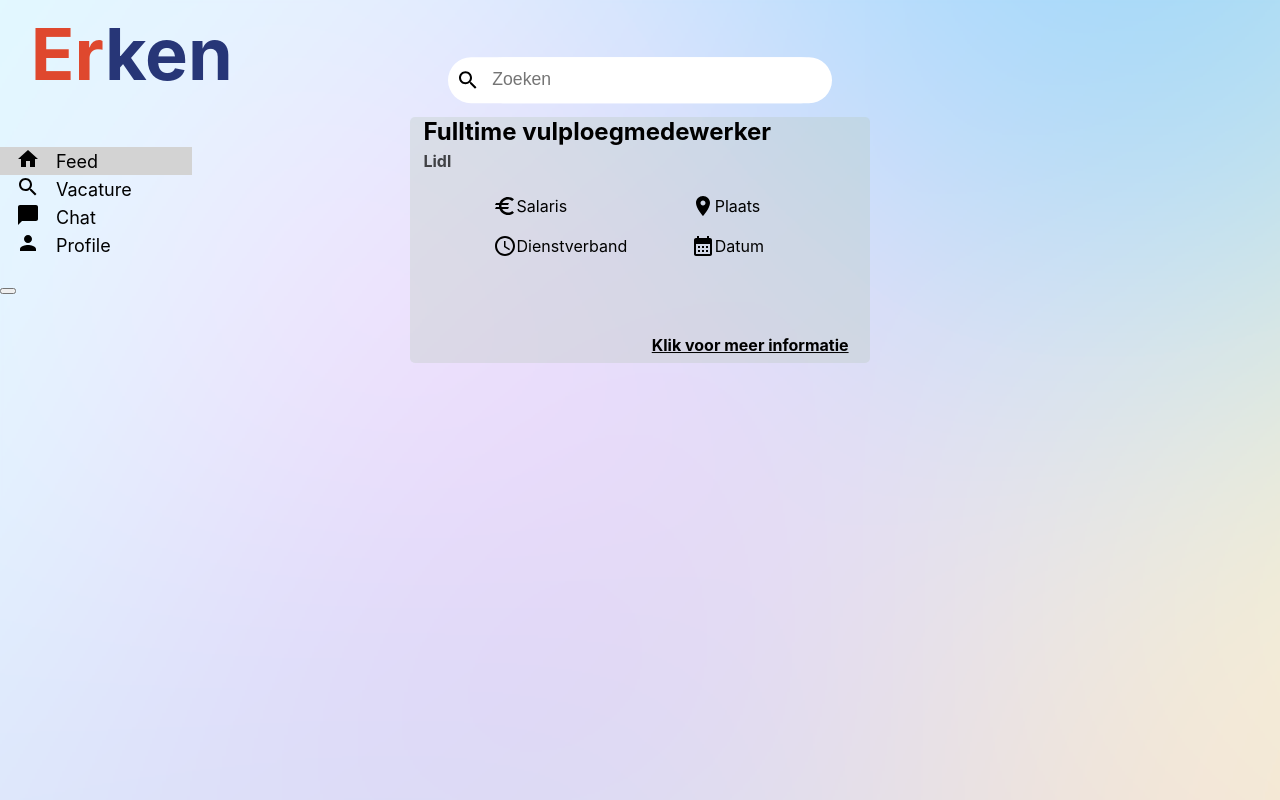
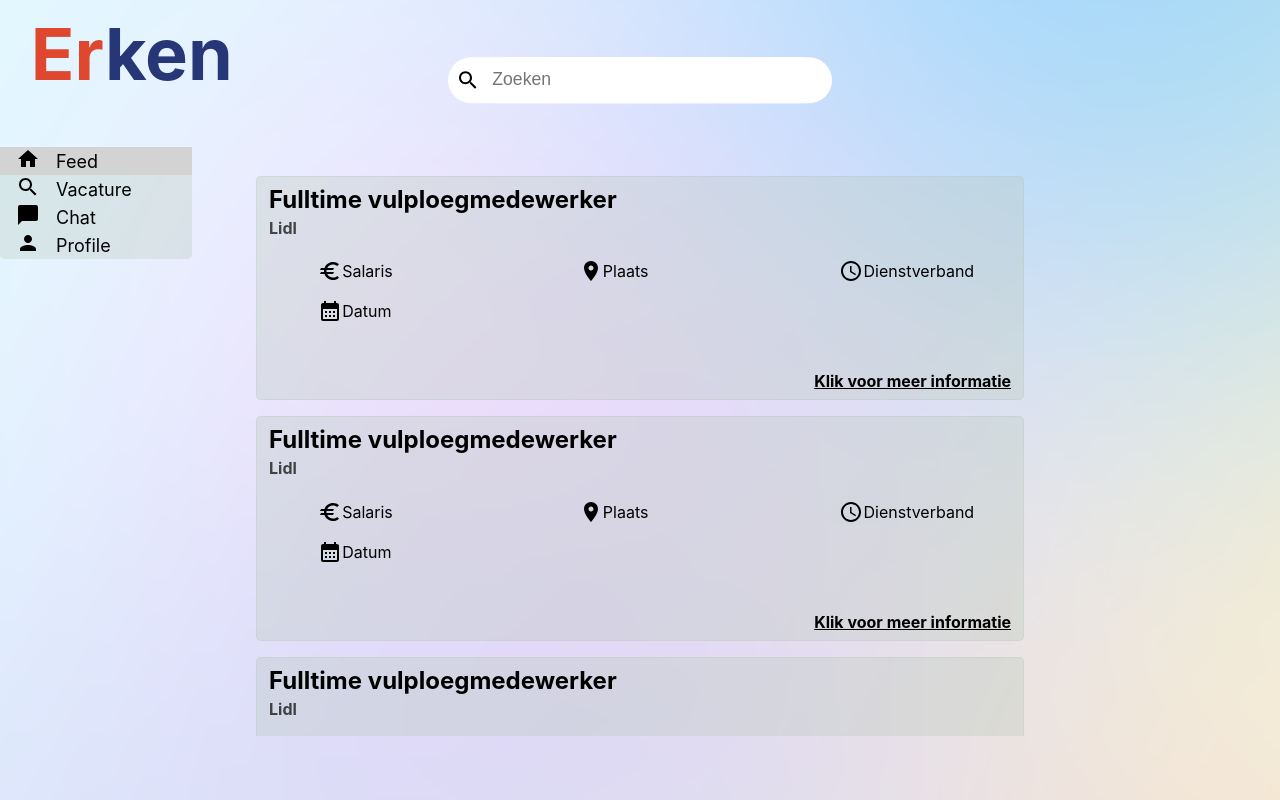
Before and after one commit to ryodc/Erken, a React (Create React App) app in the folder client/: page / in a window 1280 px wide. Built offline with nearby package versions, Linux system fonts and the light colour scheme.

Commit message:
feed page 2.0

```diff
--- a/client/src/Components/Default/sidebar.css
+++ b/client/src/Components/Default/sidebar.css
@@ -14,6 +14,8 @@
   height: auto;
   padding: 0;
   width: 100%;
+  background-color: rgba(183, 197, 183, 0.3);
+  border-radius: 5px;
 }
 
 .SidebarList .row {
--- a/client/src/Components/Default/sidebar.js
+++ b/client/src/Components/Default/sidebar.js
@@ -35,7 +35,7 @@ function Sidebar() {
               );
             })}
           </ul>
-          <button className="Button2"></button>
+          {/* <button className="Button2"></button> */}
         </div>
       </div>
     </BrowserRouter>
--- a/client/src/Components/Feed/feed.css
+++ b/client/src/Components/Feed/feed.css
@@ -1,9 +1,16 @@
+.feed-container {
+  width: 100vw;
+  height: 100vh;
+  overflow: hidden;
+}
+
 .feed-header-searchdiv {
   display: flex;
   align-items: center;
   justify-content: space-between;
   width: 30%;
   min-width: 200px;
+  max-width: 510px;
   position: fixed;
   left: 50%;
   top: 10%;
@@ -25,65 +32,124 @@
 }
 
 .feed-body {
-  /* background-color: rgb(202, 205, 206); */
+  /* background-color: rgb(202, 205, 206);
   position: fixed;
   top: 30%;
   left: 50%;
   -webkit-transform: translate(-50%, -50%);
   transform: translate(-50%, -50%);
-  width: 45%;
-  min-width: 400px;
+  width: 45%; */
+  margin-left: auto;
+  margin-right: auto;
+  display: table;
+  min-width: 450px;
+  max-width: 900px;
+  margin-top: 8rem;
 }
 
-.feed-vacature {
+.feed-vacature-cards {
+  display: grid;
+  grid-template-columns: repeat(auto-fill, minmax(450px, 1fr));
+  gap: 1rem;
+  margin-top: 3rem;
+  overflow-y: auto;
+  overflow-x: hidden;
+  max-height: 70vh;
+  width: 60vw;
+  min-width: 475px;
+  scrollbar-width: thin;
+  scrollbar-color: #d7d7fc #cceaeb;
+}
+
+.card {
+  border: 1px solid rgba(183, 197, 183, 0.3);
+  border-radius: 5px;
+  background-color: rgba(183, 197, 183, 0.3);
+  width: 100%;
+  max-height: 40vh;
+}
+
+/* .feed-vacature {
   width: 80%;
   height: 80%;
   background-color: rgba(183, 197, 183, 0.3);
   border-radius: 5px;
   margin-left: 10%;
   margin-bottom: 4%;
+} */
+
+.feed-vacature-function > h2 {
+  margin-top: 0.5rem;
+  margin-left: 0.75rem;
+  margin-bottom: 0;
 }
 
-.feed-vacature-function {
-  width: 100%;
-}
-
-.feed-vacature-function h2 {
-  margin: 5% 0 1% 3%;
-  padding: 0;
-}
-
-.feed-vacature-workplace {
-  width: 100%;
+.feed-vacature-workplace h4 {
+  margin-top: 0.25rem;
+  margin-left: 0.75rem;
   opacity: 70%;
 }
 
-.feed-vacature-workplace h4 {
+.feed-vacature-div-icons {
+  /* width: 100%; */
+  /* display: flex;
+  flex-wrap: wrap; */
+  display: grid;
+  grid-template-columns: repeat(auto-fill, minmax(200px, 1fr));
+  gap: 1rem;
+}
+
+.feed-vacature-icons {
+  display: flex;
+  align-items: center;
+  width: 20%;
+  margin-left: 25%;
+}
+
+.feed-vacature-info > h4 {
+  text-align: right;
+  margin-top: 3rem;
+  margin-right: 0.75rem;
+  margin-bottom: 0.5rem;
+  text-decoration: underline;
+}
+
+/* .feed-vacature-function h2 {
+  margin: 5% 0 1% 3%;
+  padding: 0;
+} */
+
+/* .feed-vacature-workplace {
+  width: 100%;
+  opacity: 70%;
+} */
+
+/* .feed-vacature-workplace h4 {
   margin: 0 0 5% 3%;
   padding: 0;
-}
+} */
 
-.feed-vacature-div-icons {
+/* .feed-vacature-div-icons {
   width: 100%;
   display: flex;
   flex-wrap: wrap;
   padding-bottom: 2em;
-}
-.feed-vacature-icons {
+} */
+/* .feed-vacature-icons {
   width: 25%;
   display: flex;
   align-items: center;
   margin-left: 18%;
   padding-bottom: 1em;
-}
+} */
 
-.feed-vacature-info {
+/* .feed-vacature-info {
   width: 100%;
-}
+} */
 
-.feed-vacature-info h4 {
+/* .feed-vacature-info h4 {
   text-align: right;
   margin-right: 3%;
   padding: 0.5rem;
   text-decoration: underline;
-}
+} */
--- a/client/src/Components/Feed/feed.js
+++ b/client/src/Components/Feed/feed.js
@@ -13,12 +13,193 @@ const Feed = () => {
       <div className="feed-header">
         <div className="feed-header-searchdiv">
           <SearchIcon></SearchIcon>
-          <input className="feed-searchbar" placeholder="Zoeken"></input>
+          <input
+            className="feed-searchbar"
+            type="search"
+            placeholder="Zoeken"
+          ></input>
           {/* <ArrowForwardIcon></ArrowForwardIcon> */}
         </div>
       </div>
       <div className="feed-body">
-        <div className="feed-vacature">
+        <div className="feed-vacature-cards">
+          <div className="card">
+            <div className="feed-vacature-function">
+              <h2>Fulltime vulploegmedewerker</h2>
+            </div>
+            <div className="feed-vacature-workplace">
+              <h4>Lidl</h4>
+            </div>
+            <div className="feed-vacature-div-icons">
+              <div className="feed-vacature-icons">
+                <EuroIcon></EuroIcon>Salaris
+              </div>
+              <div className="feed-vacature-icons">
+                <LocationOnIcon></LocationOnIcon>Plaats
+              </div>
+              <div className="feed-vacature-icons">
+                <AccessTimeIcon></AccessTimeIcon>Dienstverband
+              </div>
+              <div className="feed-vacature-icons">
+                <CalendarMonthIcon></CalendarMonthIcon>Datum
+              </div>
+            </div>
+            <div className="feed-vacature-info">
+              <h4>Klik voor meer informatie</h4>
+            </div>
+          </div>
+          <div className="card">
+            <div className="feed-vacature-function">
+              <h2>Fulltime vulploegmedewerker</h2>
+            </div>
+            <div className="feed-vacature-workplace">
+              <h4>Lidl</h4>
+            </div>
+            <div className="feed-vacature-div-icons">
+              <div className="feed-vacature-icons">
+                <EuroIcon></EuroIcon>Salaris
+              </div>
+              <div className="feed-vacature-icons">
+                <LocationOnIcon></LocationOnIcon>Plaats
+              </div>
+              <div className="feed-vacature-icons">
+                <AccessTimeIcon></AccessTimeIcon>Dienstverband
+              </div>
+              <div className="feed-vacature-icons">
+                <CalendarMonthIcon></CalendarMonthIcon>Datum
+              </div>
+            </div>
+            <div className="feed-vacature-info">
+              <h4>Klik voor meer informatie</h4>
+            </div>
+          </div>
+          <div className="card">
+            <div className="feed-vacature-function">
+              <h2>Fulltime vulploegmedewerker</h2>
+            </div>
+            <div className="feed-vacature-workplace">
+              <h4>Lidl</h4>
+            </div>
+            <div className="feed-vacature-div-icons">
+              <div className="feed-vacature-icons">
+                <EuroIcon></EuroIcon>Salaris
+              </div>
+              <div className="feed-vacature-icons">
+                <LocationOnIcon></LocationOnIcon>Plaats
+              </div>
+              <div className="feed-vacature-icons">
+                <AccessTimeIcon></AccessTimeIcon>Dienstverband
+              </div>
+              <div className="feed-vacature-icons">
+                <CalendarMonthIcon></CalendarMonthIcon>Datum
+              </div>
+            </div>
+            <div className="feed-vacature-info">
+              <h4>Klik voor meer informatie</h4>
+            </div>
+          </div>
+          <div className="card">
+            <div className="feed-vacature-function">
+              <h2>Fulltime vulploegmedewerker</h2>
+            </div>
+            <div className="feed-vacature-workplace">
+              <h4>Lidl</h4>
+            </div>
+            <div className="feed-vacature-div-icons">
+              <div className="feed-vacature-icons">
+                <EuroIcon></EuroIcon>Salaris
+              </div>
+              <div className="feed-vacature-icons">
+                <LocationOnIcon></LocationOnIcon>Plaats
+              </div>
+              <div className="feed-vacature-icons">
+                <AccessTimeIcon></AccessTimeIcon>Dienstverband
+              </div>
+              <div className="feed-vacature-icons">
+                <CalendarMonthIcon></CalendarMonthIcon>Datum
+              </div>
+            </div>
+            <div className="feed-vacature-info">
+              <h4>Klik voor meer informatie</h4>
+            </div>
+          </div>
+          <div className="card">
+            <div className="feed-vacature-function">
+              <h2>Fulltime vulploegmedewerker</h2>
+            </div>
+            <div className="feed-vacature-workplace">
+              <h4>Lidl</h4>
+            </div>
+            <div className="feed-vacature-div-icons">
+              <div className="feed-vacature-icons">
+                <EuroIcon></EuroIcon>Salaris
+              </div>
+              <div className="feed-vacature-icons">
+                <LocationOnIcon></LocationOnIcon>Plaats
+              </div>
+              <div className="feed-vacature-icons">
+                <AccessTimeIcon></AccessTimeIcon>Dienstverband
+              </div>
+              <div className="feed-vacature-icons">
+                <CalendarMonthIcon></CalendarMonthIcon>Datum
+              </div>
+            </div>
+            <div className="feed-vacature-info">
+              <h4>Klik voor meer informatie</h4>
+            </div>
+          </div>
+          <div className="card">
+            <div className="feed-vacature-function">
+              <h2>Fulltime vulploegmedewerker</h2>
+            </div>
+            <div className="feed-vacature-workplace">
+              <h4>Lidl</h4>
+            </div>
+            <div className="feed-vacature-div-icons">
+              <div className="feed-vacature-icons">
+                <EuroIcon></EuroIcon>Salaris
+              </div>
+              <div className="feed-vacature-icons">
+                <LocationOnIcon></LocationOnIcon>Plaats
+              </div>
+              <div className="feed-vacature-icons">
+                <AccessTimeIcon></AccessTimeIcon>Dienstverband
+              </div>
+              <div className="feed-vacature-icons">
+                <CalendarMonthIcon></CalendarMonthIcon>Datum
+              </div>
+            </div>
+            <div className="feed-vacature-info">
+              <h4>Klik voor meer informatie</h4>
+            </div>
+          </div>
+          <div className="card">
+            <div className="feed-vacature-function">
+              <h2>Fulltime vulploegmedewerker</h2>
+            </div>
+            <div className="feed-vacature-workplace">
+              <h4>Lidl</h4>
+            </div>
+            <div className="feed-vacature-div-icons">
+              <div className="feed-vacature-icons">
+                <EuroIcon></EuroIcon>Salaris
+              </div>
+              <div className="feed-vacature-icons">
+                <LocationOnIcon></LocationOnIcon>Plaats
+              </div>
+              <div className="feed-vacature-icons">
+                <AccessTimeIcon></AccessTimeIcon>Dienstverband
+              </div>
+              <div className="feed-vacature-icons">
+                <CalendarMonthIcon></CalendarMonthIcon>Datum
+              </div>
+            </div>
+            <div className="feed-vacature-info">
+              <h4>Klik voor meer informatie</h4>
+            </div>
+          </div>
+        </div>
+        {/* <div className="feed-vacature">
           <div className="feed-vacature-function">
             <h2>Fulltime vulploegmedewerker</h2>
           </div>
@@ -42,7 +223,7 @@ const Feed = () => {
           <div className="feed-vacature-info">
             <h4>Klik voor meer informatie</h4>
           </div>
-        </div>
+        </div> */}
       </div>
     </div>
   );
```
